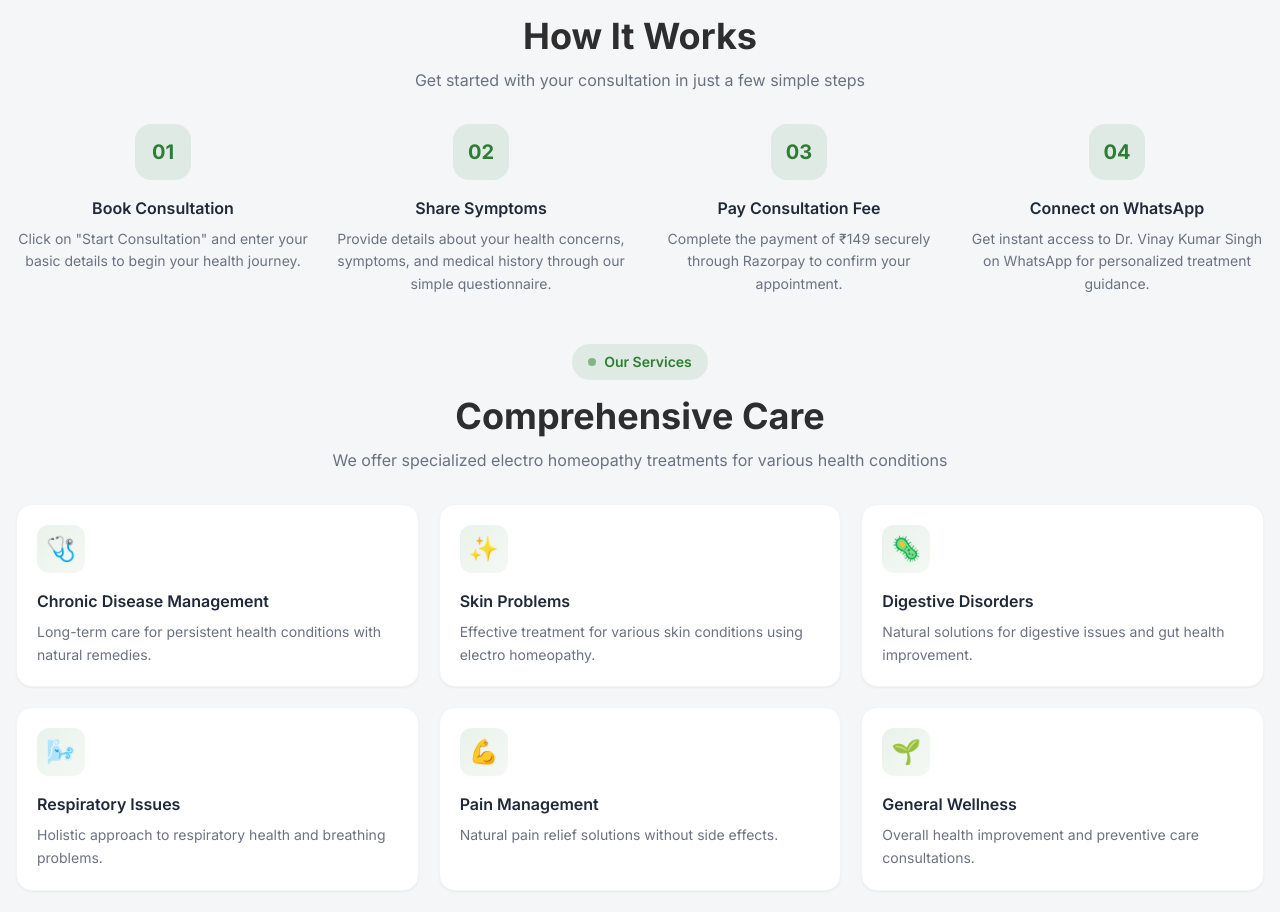
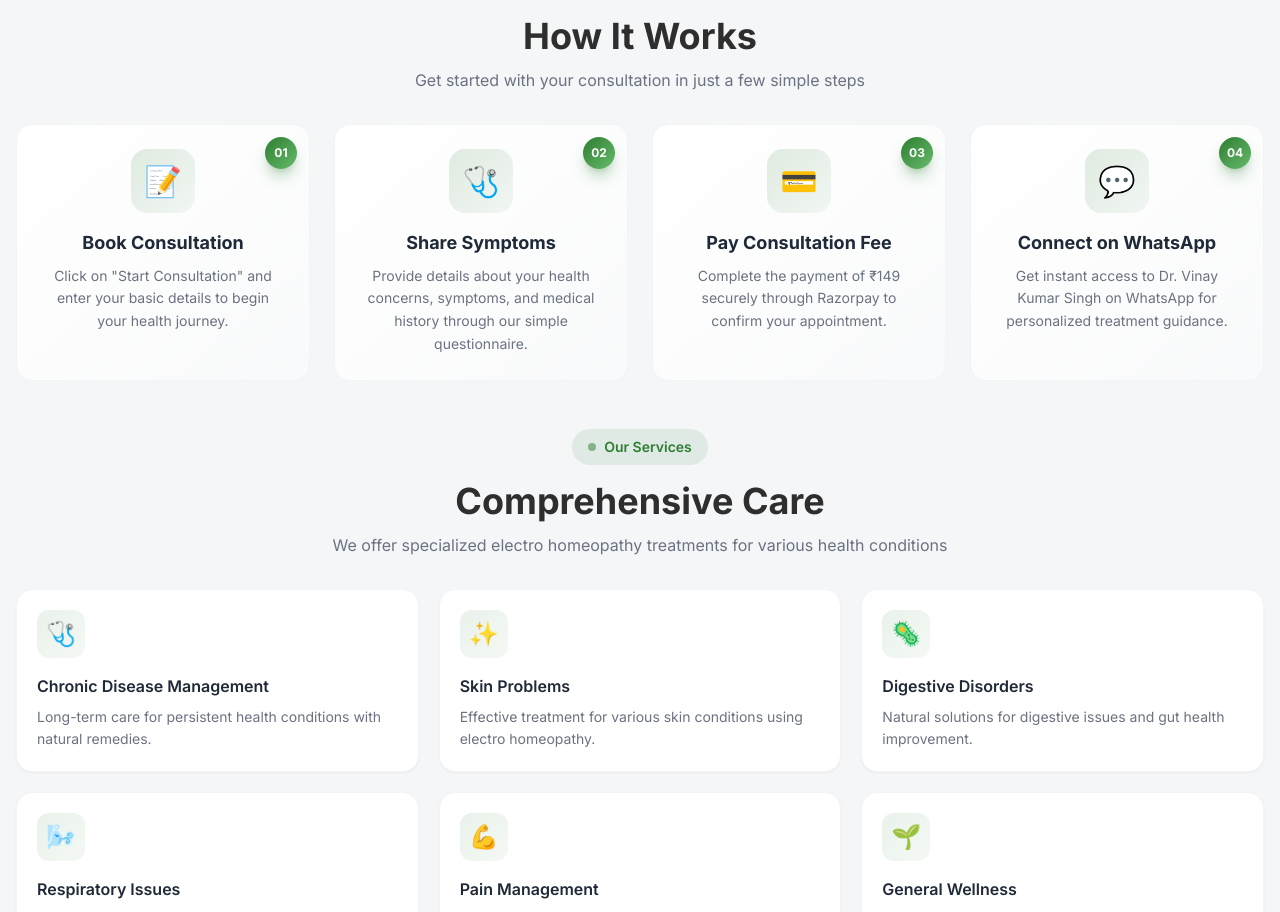
Before and after one commit to kkr313/homeodham, a Next.js app: page / in a window 1280 px wide. Shown: the part 2594-3506 px from the top of the page. Built offline with nearby package versions, Linux system fonts and the light colour scheme.

Commit message:
card redesign

```diff
--- a/src/components/landing/Features.tsx
+++ b/src/components/landing/Features.tsx
@@ -36,22 +36,26 @@ export function Features() {
     {
       number: '01',
       title: 'Book Consultation',
-      description: 'Click on "Start Consultation" and enter your basic details to begin your health journey.'
+      description: 'Click on "Start Consultation" and enter your basic details to begin your health journey.',
+      icon: '📝'
     },
     {
       number: '02',
       title: 'Share Symptoms',
-      description: 'Provide details about your health concerns, symptoms, and medical history through our simple questionnaire.'
+      description: 'Provide details about your health concerns, symptoms, and medical history through our simple questionnaire.',
+      icon: '🩺'
     },
     {
       number: '03',
       title: 'Pay Consultation Fee',
-      description: 'Complete the payment of ₹149 securely through Razorpay to confirm your appointment.'
+      description: 'Complete the payment of ₹149 securely through Razorpay to confirm your appointment.',
+      icon: '💳'
     },
     {
       number: '04',
       title: 'Connect on WhatsApp',
-      description: 'Get instant access to Dr. Vinay Kumar Singh on WhatsApp for personalized treatment guidance.'
+      description: 'Get instant access to Dr. Vinay Kumar Singh on WhatsApp for personalized treatment guidance.',
+      icon: '💬'
     }
   ];
 
@@ -166,13 +170,20 @@ export function Features() {
                 whileInView={{ opacity: 1, y: 0 }}
                 viewport={{ once: true }}
                 transition={{ duration: 0.6, delay: index * 0.1 }}
-                className="text-center group"
+                className="group"
               >
-                <div className="w-14 h-14 mx-auto mb-4 bg-primary/10 rounded-2xl flex items-center justify-center group-hover:bg-primary/20 transition-colors">
-                  <span className="text-xl font-bold text-primary">{step.number}</span>
+                <div className="bg-gradient-to-br from-white to-gray-50 rounded-2xl p-6 text-center h-full border border-gray-100 group-hover:border-primary/30 group-hover:shadow-xl group-hover:-translate-y-1 transition-all duration-300 relative overflow-hidden">
+                  {/* Step number badge */}
+                  <div className="absolute top-3 right-3 w-8 h-8 bg-gradient-to-br from-primary to-primary-light rounded-full flex items-center justify-center shadow-lg shadow-primary/30">
+                    <span className="text-white text-xs font-bold">{step.number}</span>
+                  </div>
+                  {/* Icon */}
+                  <div className="w-16 h-16 mx-auto mb-4 bg-gradient-to-br from-primary/15 to-primary/5 rounded-2xl flex items-center justify-center group-hover:scale-110 group-hover:bg-gradient-to-br group-hover:from-primary/20 group-hover:to-primary/10 transition-all duration-300">
+                    <span className="text-3xl">{step.icon}</span>
+                  </div>
+                  <h4 className="text-lg font-bold text-gray-800 mb-2">{step.title}</h4>
+                  <p className="text-gray-500 text-sm leading-relaxed">{step.description}</p>
                 </div>
-                <h4 className="text-base font-semibold text-gray-800 mb-2">{step.title}</h4>
-                <p className="text-gray-500 text-sm leading-relaxed">{step.description}</p>
               </motion.div>
             ))}
           </div>
```
